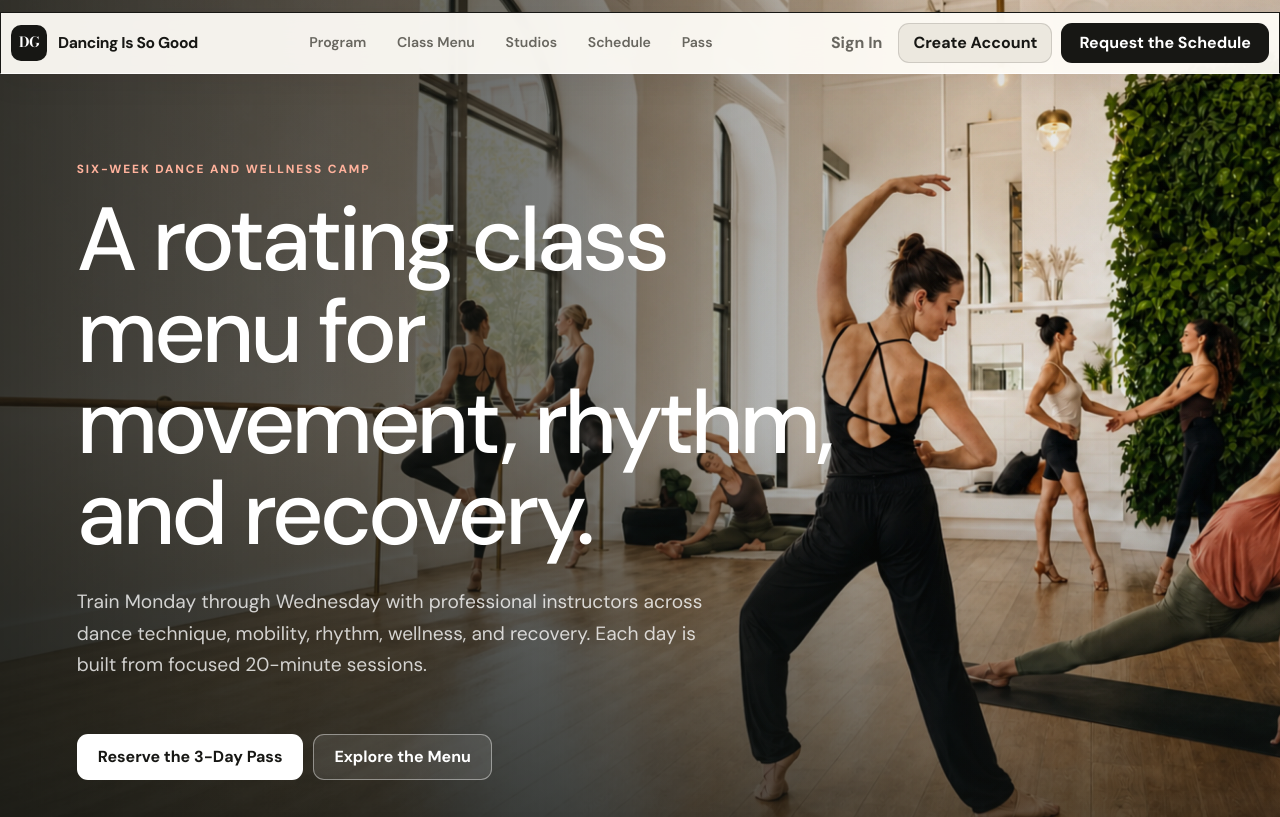
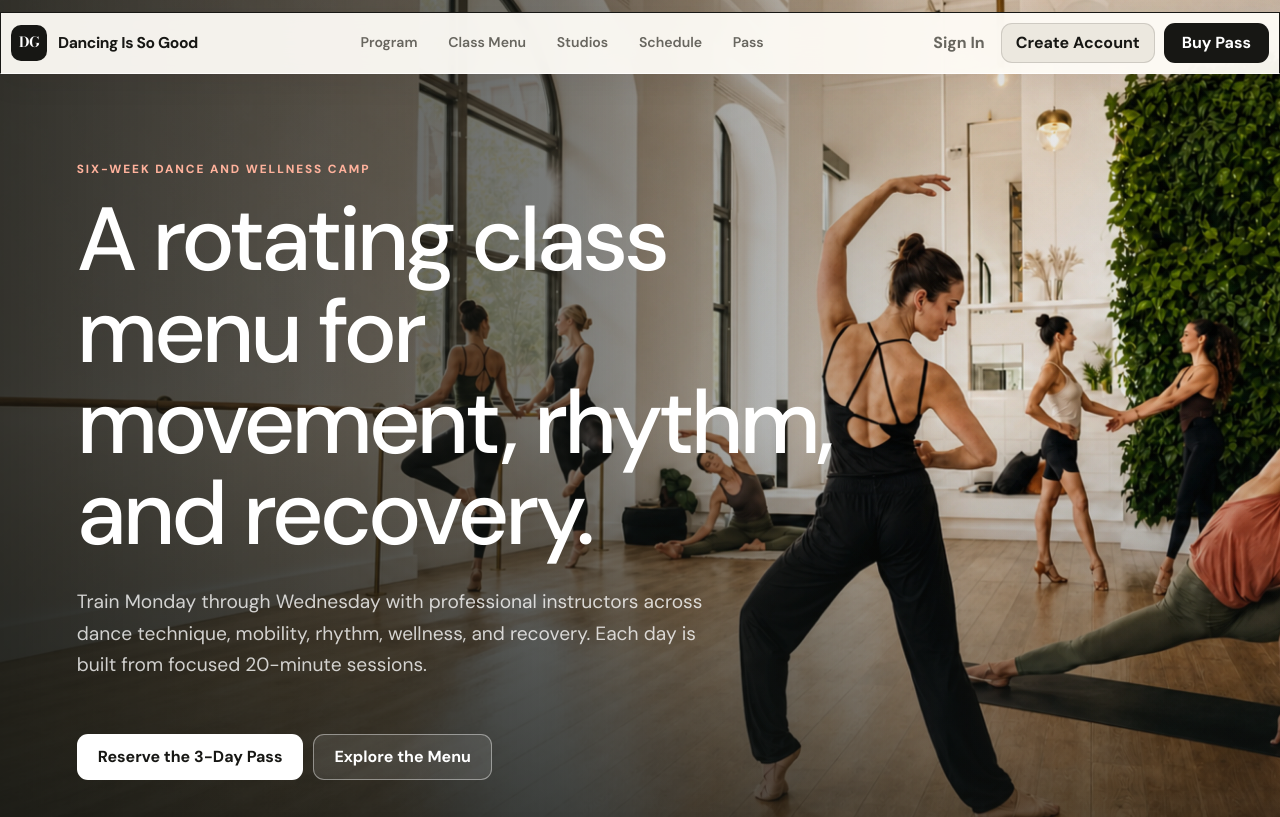
Before and after one commit to Dancingissogood/dancingissogood, a Next.js app in the folder landing/: page / in a window 1280 px wide. Shown: the top 817 px of the page. Built offline with nearby package versions, Linux system fonts and the light colour scheme; no server answers.

Commit message:
Update header pass call to action

```diff
--- a/landing/components/SiteHeader.tsx
+++ b/landing/components/SiteHeader.tsx
@@ -10,7 +10,7 @@ type SiteHeaderProps = {
   ctaHref?: string;
 };
 
-export function SiteHeader({ ctaHref = "/#contact" }: SiteHeaderProps) {
+export function SiteHeader({ ctaHref = "/#pass" }: SiteHeaderProps) {
   const [isScrolled, setIsScrolled] = useState(false);
 
   useEffect(() => {
@@ -71,7 +71,7 @@ export function SiteHeader({ ctaHref = "/#contact" }: SiteHeaderProps) {
           <UserButton />
         </Show>
         <Link className="header-cta" href={ctaHref}>
-          Request the Schedule
+          Buy Pass
         </Link>
       </div>
     </header>
```
